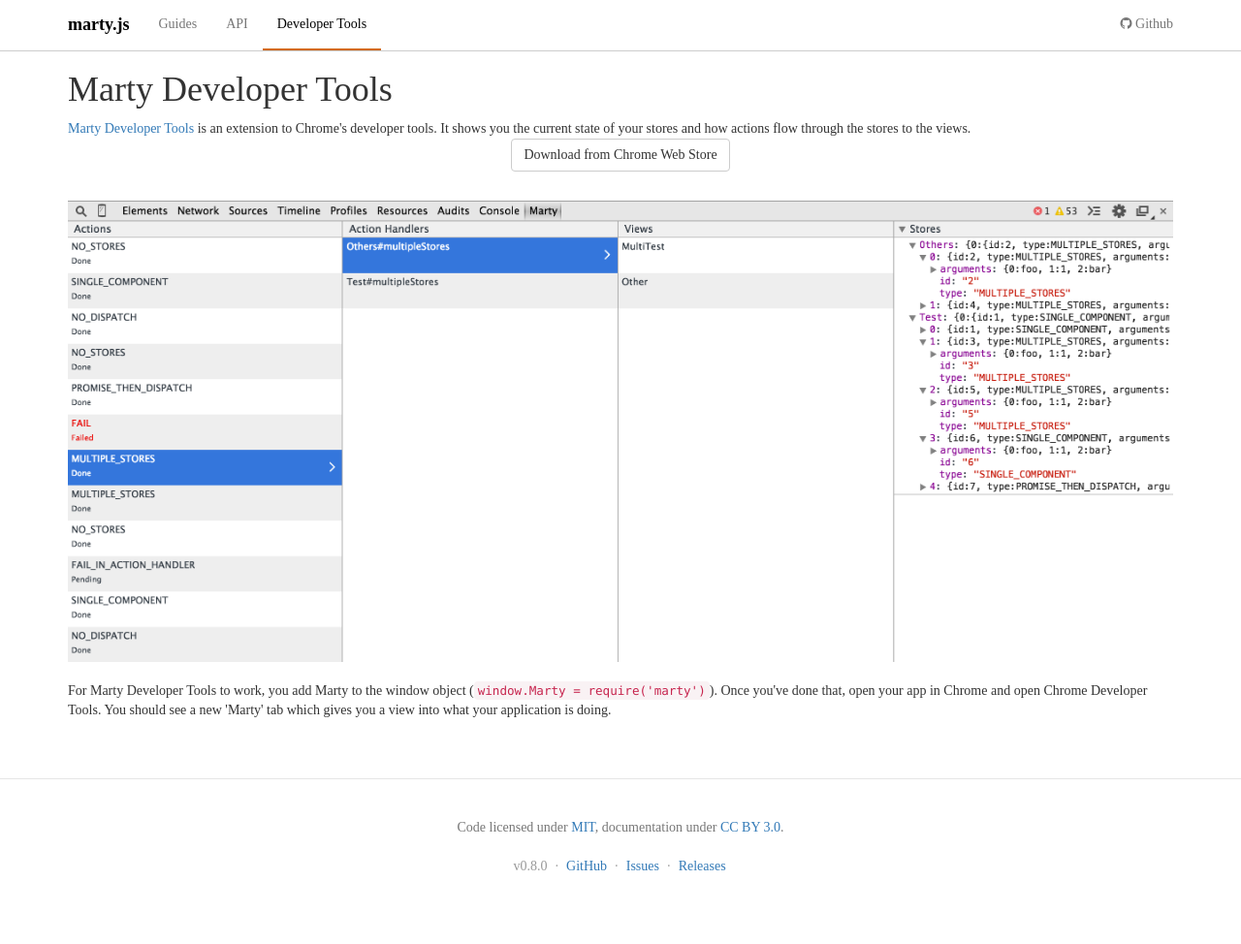
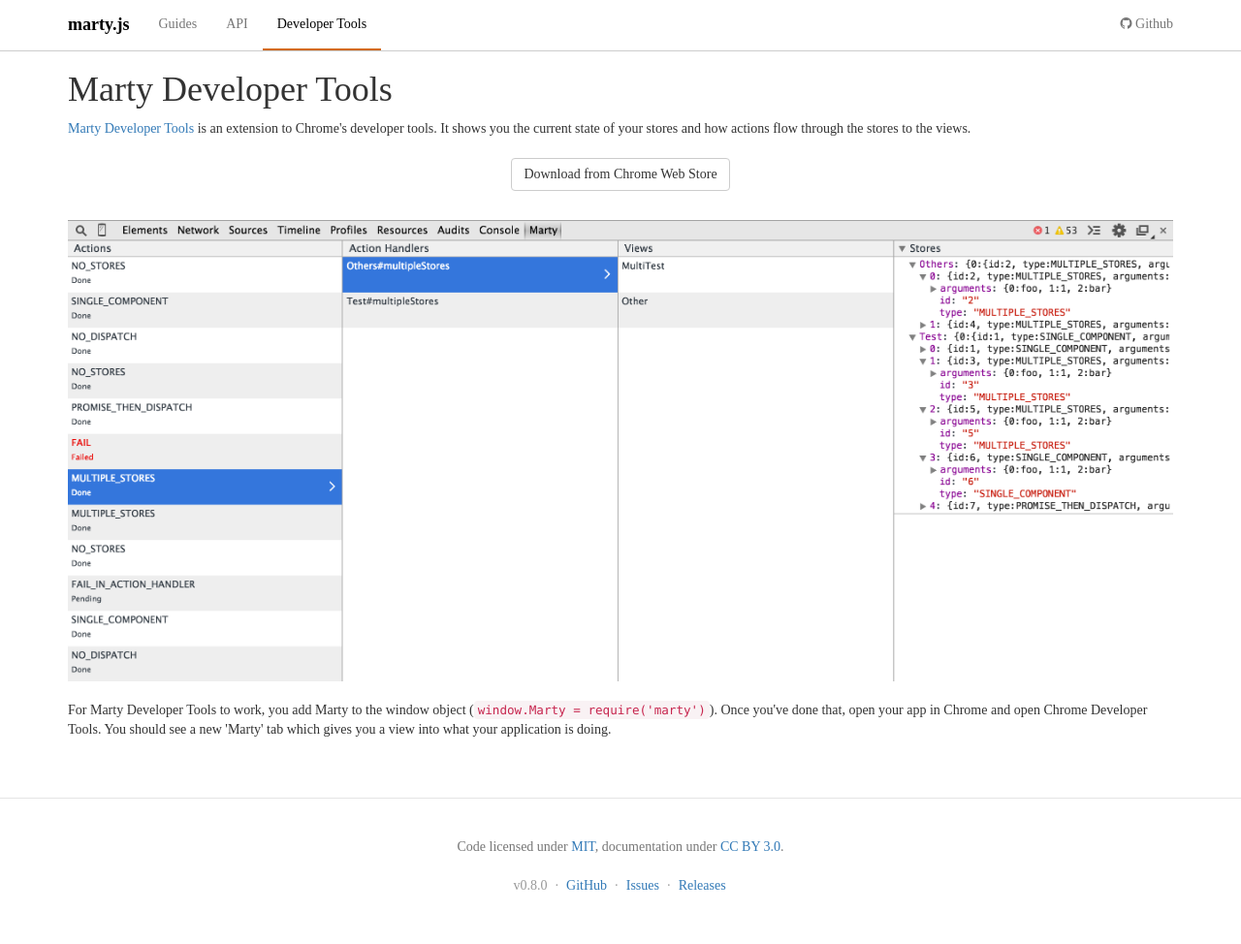
Before and after one commit to alsuper114/marty, a Jekyll site: the page built from docs/_devtools/index.md, in a window 1280 px wide. Shown: the whole page at 97% size. Built offline with Jekyll 4.4.1, drawn with Linux system fonts in a browser that asks for light colours; nearby versions of some CDN libraries; Markdown is read by kramdown in place of the engine named in the settings.

Commit message:
add padding at top

```diff
--- a/docs/_devtools/index.md
+++ b/docs/_devtools/index.md
@@ -7,7 +7,7 @@ sectionid: devtools
   <h1>Marty Developer Tools</h1>
   <a href="https://chrome.google.com/webstore/detail/marty-developer-tools/fifcikknnbggajppebgolpkaambnkpae?hl=en">Marty Developer Tools</a> is an extension to Chrome's developer tools. It shows you the current state of your stores and how actions flow through the stores to the views.
 
-  <p style="text-align:center">
+  <p style="text-align:center; margin-top: 20px">
     <a class="btn btn-default" href="https://chrome.google.com/webstore/detail/marty-developer-tools/fifcikknnbggajppebgolpkaambnkpae?hl=en">Download from Chrome Web Store</a>
   </p>
 
```
